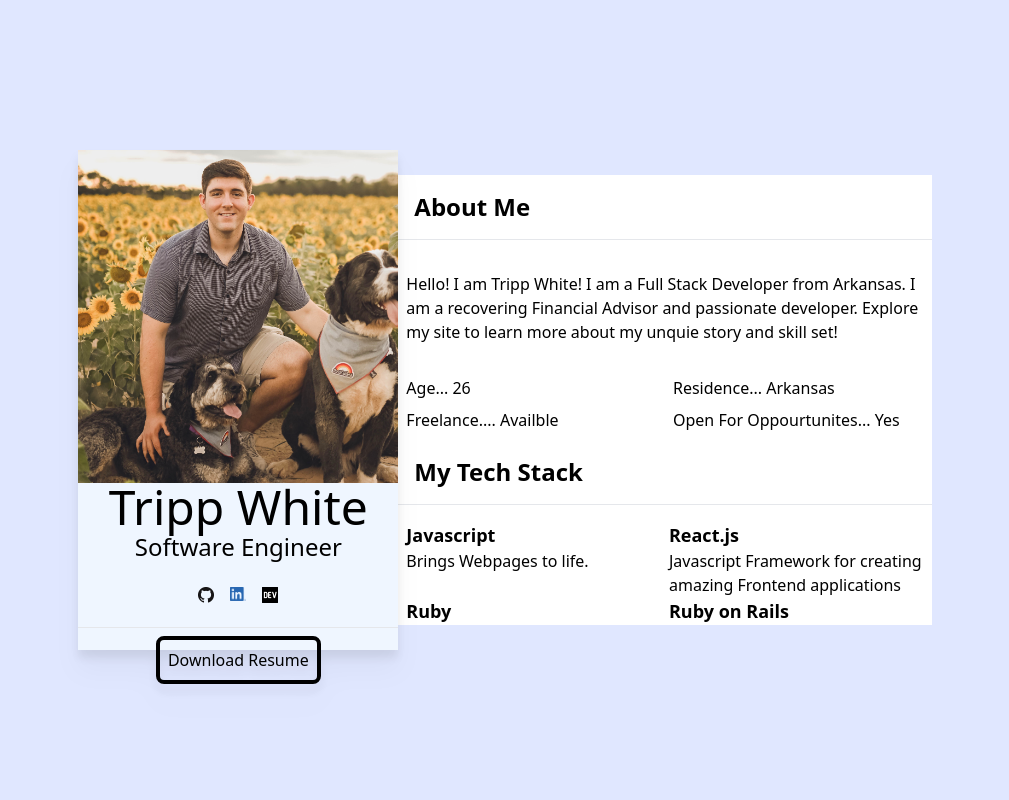
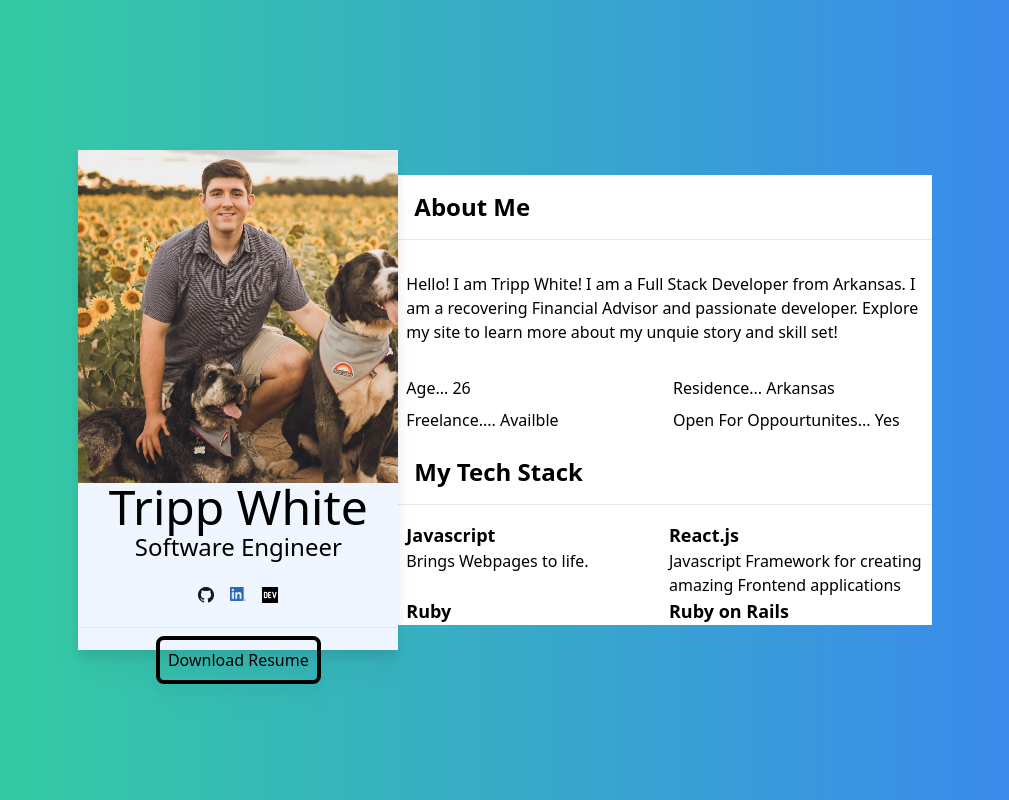
Before and after one commit to turpp/personal-portfolio, a React (Create React App) app in the folder my-app/: page / in a window 1280 px wide. Shown: the whole page, without its empty margins (135-1144 px from the left). Built offline with nearby package versions, Linux system fonts and the light colour scheme.

Commit message:
change background to be grandient. will adjust later for final color

```diff
--- a/my-app/src/App.js
+++ b/my-app/src/App.js
@@ -4,7 +4,7 @@
 
 function App() {
   return (
-    <div className="App w-screen h-screen bg-indigo-100 flex content-center">
+    <div className="App w-screen h-screen bg-gradient-to-r from-green-400 to-blue-500 flex content-center">
       <MainDiv/>
     </div>
   );
```
